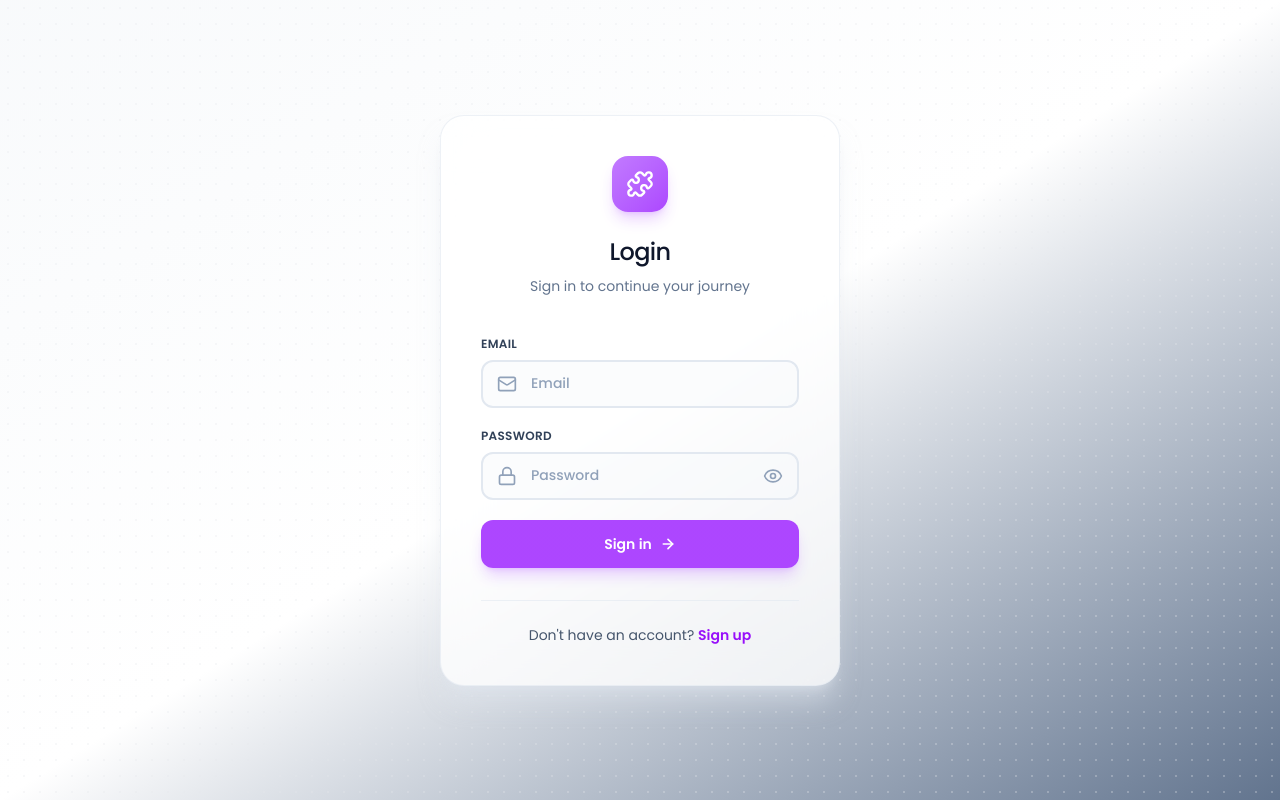
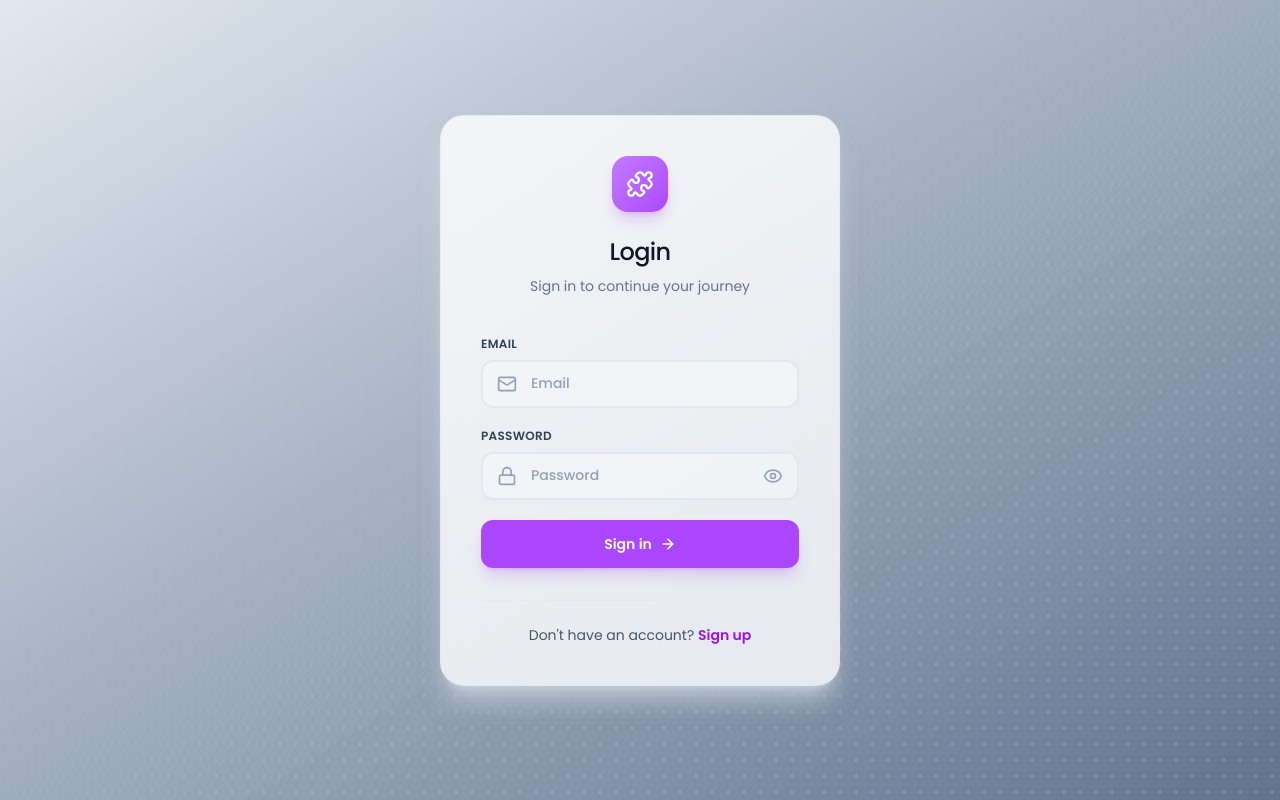
Before and after one commit to ManojPrabakarS/AI-Learning-app-MERN, a React (Vite) app in the folder frontend/: page /login in a window 1280 px wide. Built offline with nearby package versions, Linux system fonts and the light colour scheme; a web font is replaced by a local one.

Commit message:
Update LoginPage.jsx

```diff
--- a/frontend/src/pages/Auth/LoginPage.jsx
+++ b/frontend/src/pages/Auth/LoginPage.jsx
@@ -34,7 +34,7 @@ const LoginPage = () => {
   };
   return (
 
-    <div className='flex items-center justify-center min-h-screen bg-linear-to-br from-slate-50 via-white to-slate-500'>
+    <div className='flex items-center justify-center min-h-screen bg-linear-to-br from-slate-200 via-slate to-slate-500'>
 
       <div className='absolute inset-0 bg-[radial-gradient(#e5e7eb_1px,transparent_1px)] bg-size-[16px_16px] opacity-30' />
 
```
